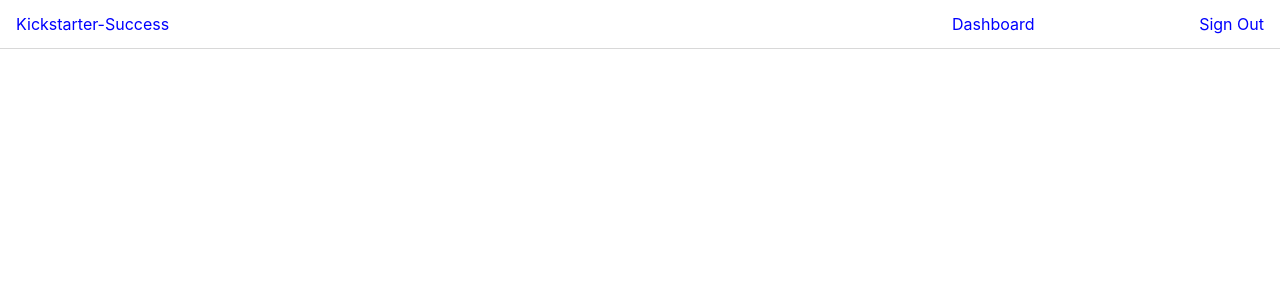
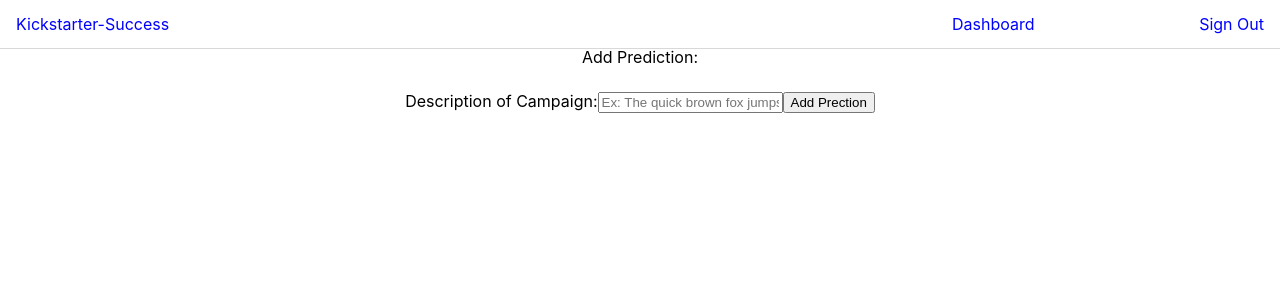
Before and after one commit to Kickstart-Sucess/Front-End, a React (Create React App) app in the folder front-end/: page /campaign/1 in a window 1280 px wide. Shown: the top 300 px of the page. Built offline with nearby package versions, Linux system fonts and the light colour scheme; no server answers; sample sign-in values are in the browser's storage.

Commit message:
route to metric form complete, working on getting it to post

```diff
--- a/front-end/src/App.js
+++ b/front-end/src/App.js
@@ -8,6 +8,7 @@ import Header from "./components/Header/Header";
 import Dashboard from "./components/Dashboard/Dashboard";
 import SignUp from "./components/SignUp/SignUp";
 import Login from "./components/Login/Login";
+import PredictionForm from "./components/PredictionForm/PredictionForm"
 
 
 function App() {
@@ -18,6 +19,7 @@ function App() {
         <PrivateRoute exact path="/Dashboard" component={Dashboard} />
         <Route exact path="/login" component={Login} />
         <Route exact path="/Signup" component={SignUp} />
+        <PrivateRoute exact path="/campaign/:name" component={PredictionForm}/>
       </Switch>
     </div>
   );
--- a/front-end/src/Redux/reducers/campaignReducer.js
+++ b/front-end/src/Redux/reducers/campaignReducer.js
@@ -78,6 +78,23 @@ export const campaignReducer = (state = initialState, action) => {
                 ...state,
                 error: action.payload,
             }
+        case ADD_METRIC_START:
+            return {
+                ...state,
+                isFetching: true,
+                error: false,
+            }
+        case ADD_METRIC_SUCCESS:
+            return {
+                  ...state,
+                isFetching: false,
+                error: "",
+            }
+        case ADD_METRIC_FAIL:
+            return {
+                ...state,
+                error: action.payload
+            }
     default:
         return state;
     }
--- a/front-end/src/components/CampaignCard/CampaignCard.js
+++ b/front-end/src/components/CampaignCard/CampaignCard.js
@@ -12,13 +12,18 @@ import { campaignReducer } from '../../Redux/reducers/campaignReducer';
 
 
 const CampaignCard = (props) => {
-    const [card, setCard] = useState(props.campaign)
+    // const [card, setCard] = useState(props.campaign)
 
     useEffect(() => {
         props.fetchCampaigns();
     }, []);
 
 
+    // console.log("THESE ARE PROPS FROM CAMPAIGNCARD!: ", props)
+
+    const id = props.id;
+
+    console.log("this is card id: ", id)
 
     return (
         <div className='campaign-card'>
@@ -30,8 +35,17 @@ const CampaignCard = (props) => {
                 </p>
             </div>
             <div className="card-ud">
-                <Link>Edit</Link>
-                <Link>Delete</Link>
+                <button>edit</button>
+                <button
+                    className="delete-btn"
+                    onClick={(e) => {
+                        e.stopPropagation();
+                        deleteSingleCampaign(id);
+                        window.location.reload();
+                    }}
+                 >
+                    Delete
+                </button>
             </div>
         </div>
     )
@@ -45,7 +59,4 @@ const mapStateToProps = (state) => {
 
 
 
-export default connect(mapStateToProps, {
-    fetchCampaigns,
-    deleteSingleCampaign
-})(CampaignCard);
+export default connect(mapStateToProps, {fetchCampaigns})(CampaignCard);
--- a/front-end/src/components/CampaignForm/CampaignForm.js
+++ b/front-end/src/components/CampaignForm/CampaignForm.js
@@ -87,6 +87,7 @@ const CampaignForm = (props) => {
 }
 
 const mapStateToProps = (state) => {
+    console.log("THIS IS STATE", state)
     return {
         data: state.campaignReducer.data
     }
--- a/front-end/src/components/Dashboard/Dashboard.js
+++ b/front-end/src/components/Dashboard/Dashboard.js
@@ -2,7 +2,7 @@ import React, { useEffect, useState } from 'react'
 import PrivateRoute from "../api/privateRoute"
 import CampaignCard from "../CampaignCard/CampaignCard"
 import CampaignForm from "../CampaignForm/CampaignForm"
-import { BrowserRouter as Router, Switch, Link } from "react-router-dom"
+import { BrowserRouter as Router, Switch, Link, useParams, useHistory } from "react-router-dom"
 
 import { connect } from "react-redux";
 import { fetchCampaigns } from "../../Redux/actions/campaignActions"
@@ -14,11 +14,15 @@ import "./Dashboard.scss"
 
 const Dashboard = (props) => {
     const [campaignCard, setCampaignCard] = useState(props.campaigns)
-    console.log("ko: Dashboard.js: dashboard: campaigncard: ", props)
+    console.log("ko: Dashboard.js: dashboard: campaigncard: ", campaignCard)
+
+
+    const params = useParams();
+    const { push } = useHistory();
 
     useEffect(() => {
-        props.fetchCampaigns();
-    }, []);
+        props.fetchCampaigns(params.name);
+    }, [params.name]);
 
 
     return(
@@ -27,23 +31,29 @@ const Dashboard = (props) => {
             <h1>KICKSTARTER-SUCCESS DASHBOARD</h1>
             <p>You will be able to see your campaigns here.</p>
         <Router>
+
+            <Switch>
+                <PrivateRoute exact path="/Dashboard">
+                    <div className="campaign-dashboard">
                         <Link to="/add" >
                             <button className="new-btn">
                                 Create a new campaign
                             </button>
                         </Link>
-            <Switch>
-                <PrivateRoute exact path="/Dashboard">
                         <div className="campaign-list">
                             {props.campaigns.map((campaign)=>{
                                 return (
+                                    <Link key={campaign.id} to={`/campaign/${campaign.name}`}>
                                         <CampaignCard
                                         name={campaign.name}
                                         imageURL={campaign.imageURL}
+                                        id = {campaign.id}
                                         key={campaign.id}
                                         />
+                                    </Link>
                                 )
                             })}
+                        </div>
                     </div>
                 </PrivateRoute>
                 <PrivateRoute exact path="/add">
--- a/front-end/src/components/CreateCampaignForm/PredictionForm.js
+++ b/front-end/src/components/PredictionForm/PredictionForm.js
@@ -4,7 +4,7 @@ import { useHistory } from "react-router-dom";
 import { axiosWithAuth } from "../api/axiosWithAuth";
 
 import {
-    addCampaign,
+    addMetric,
     fetchCampaigns
 } from "../../Redux/actions/campaignActions";
 
@@ -16,25 +16,23 @@ const PredictionForm = (props) => {
 
     const history = useHistory();
 
-    const [ newCampaign, setNewCampaign] = useState({
-        name: "",
-        user_id: ""
+    const [ newMetric, setNewMetric] = useState({
+        item: "",
     })
 
     const userID = window.localStorage.getItem("userID")
 
     const handleChange = (e) => {
         console.log("typing:", e.target.value);
-        setNewCampaign({
-            ...newCampaign,
+        setNewMetric({
+            ...newMetric,
             [e.target.name]: e.target.value
         })
     }
 
     const handleSubmit = (e) => {
         e.preventDefault();
-        props.addCampaign(newCampaign);
-        history.push("/Dashboard");
+        props.addMetric(newMetric);
     }
 
     useEffect(() => {
@@ -46,18 +44,20 @@ const PredictionForm = (props) => {
     return (
         <div>
             <form onSubmit={(e) => handleSubmit(e)}>
-                <h1>Add a Campaign:</h1>
-                <label> Campaign Name:
+                <h1>Add Prediction:</h1>
+                <label> Description of Campaign:
                     <input
-                        className="input"
+                        className="metric-form"
+                        rows="10"
+                        col="30"
                         onChange={handleChange}
-                        value={newCampaign.name}
-                        name="name"
-                        type="text"
-                        placeholder="Campaign Name"
+                        value={newMetric.item}
+                        name="description"
+                        type="textarea"
+                        placeholder="Ex: The quick brown fox jumps over the lazy dog."
                     />
                 </label>
-                <label> User ID:
+                {/* <label> User ID:
                     <input
                         className="input"
                         value={newCampaign.user_id}
@@ -65,10 +65,21 @@ const PredictionForm = (props) => {
                         name="user_id"
                     />
 
-                </label>
+                </label> */}
 
-                <button type='submit' onClick={handleSubmit} >Add Campaign</button>
+                <button type='submit' onClick={handleSubmit} >Add Prection</button>
             </form>
         </div>
     )
 }
+
+const mapStateToProps = (state) => {
+    console.log("THIS IS STATE", state)
+    return {
+        data: state.campaignReducer.data
+    }
+}
+
+export default connect(mapStateToProps, {fetchCampaigns, addMetric})(
+    PredictionForm
+);
```
Also changed, not shown: front-end/src/components/PredictionForm/PredictionForm.scss (added). Lines whose indentation alone changed are shown as unchanged.
